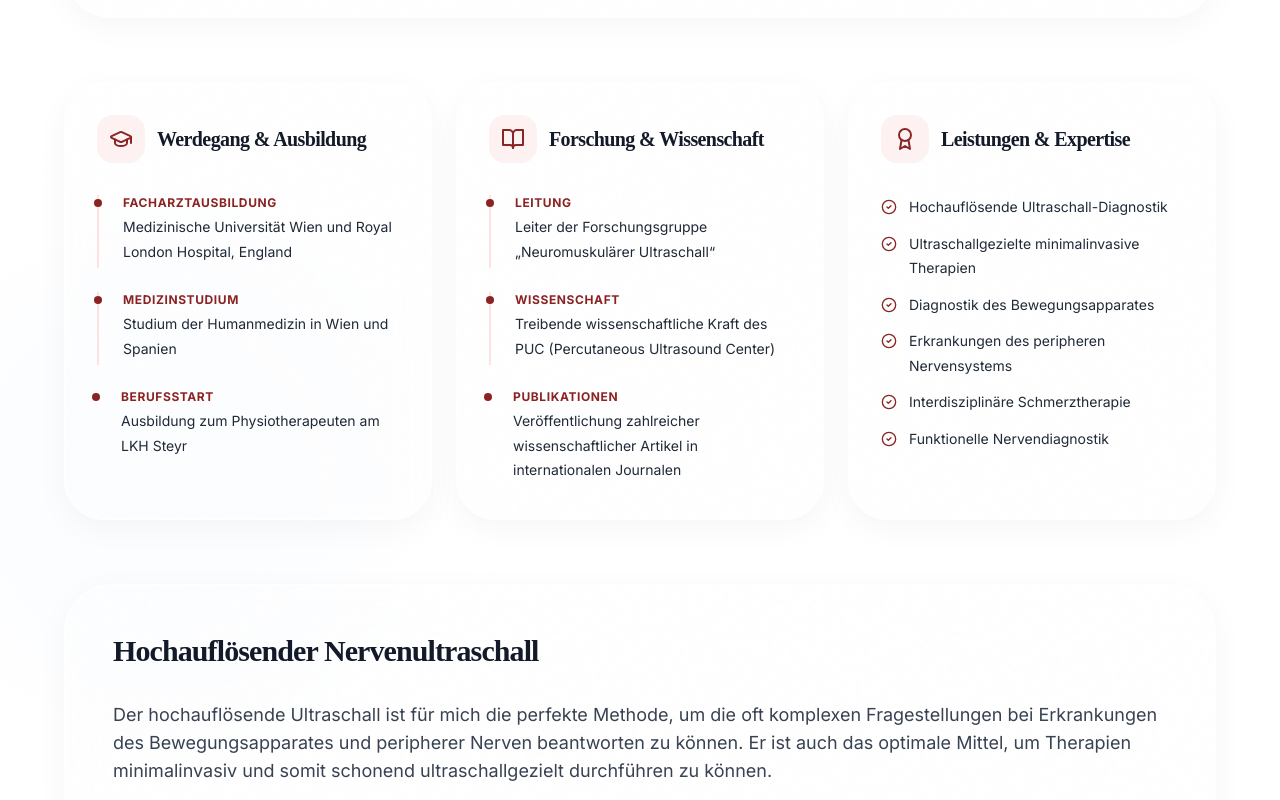
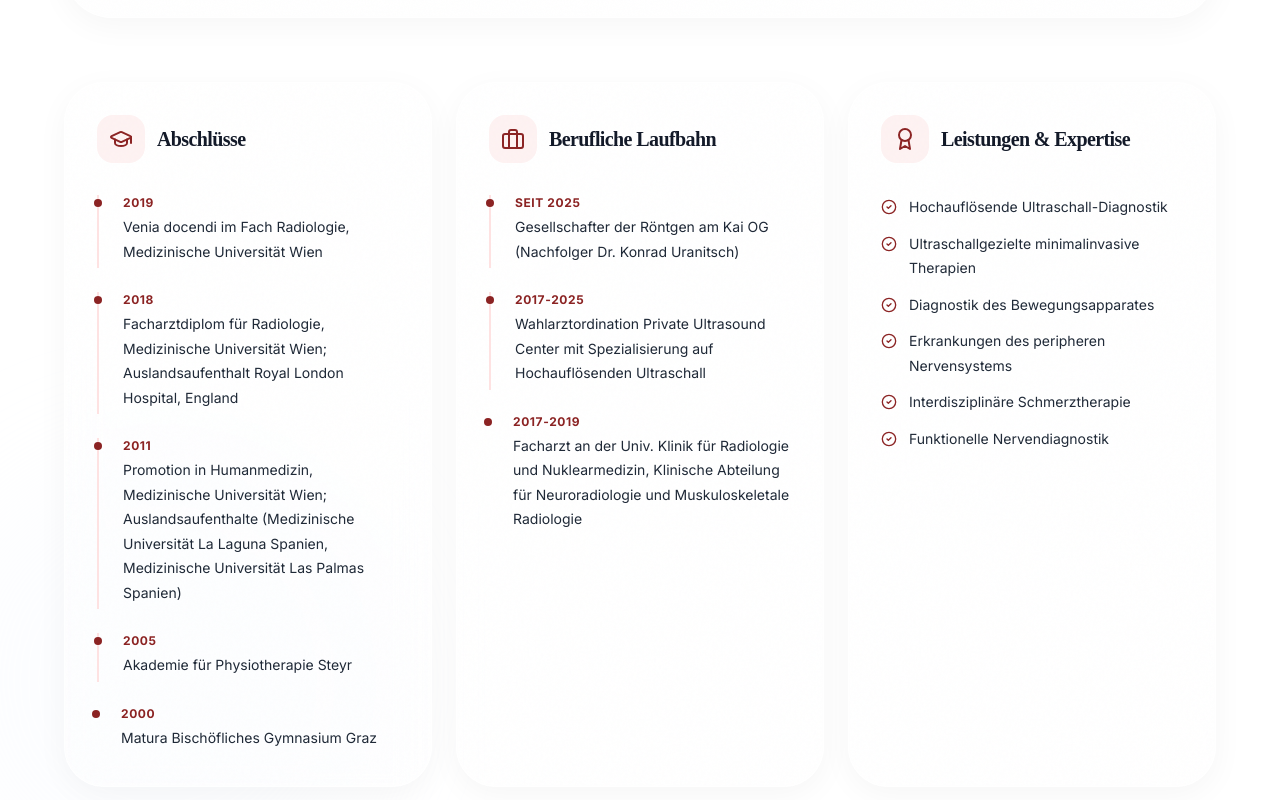
Before and after one commit to drpeterkalmar/roentgen-am-kai-homepage, a React (Vite) app: page /unser-team/dr-georg-riegler in a window 1280 px wide. Shown: the part 960-1760 px from the top of the page. Built offline with nearby package versions, Linux system fonts and the light colour scheme; a web font is replaced by a local one.

Commit message:
Update Dr. Georg Riegler: Abschlüsse & Berufliche Laufbahn

```diff
--- a/src/pages/RieglerPage.jsx
+++ b/src/pages/RieglerPage.jsx
@@ -6,23 +6,25 @@ import { Link } from 'react-router-dom';
 const RieglerPage = () => {
   const sections = [
     {
-      title: "Werdegang & Ausbildung",
+      title: "Abschlüsse",
       icon: <GraduationCap className="text-[#8B2323]" size={24} />,
       items: [
-        { date: "Facharztausbildung", text: "Medizinische Universität Wien und Royal London Hospital, England" },
-        { date: "Medizinstudium", text: "Studium der Humanmedizin in Wien und Spanien" },
-        { date: "Berufsstart", text: "Ausbildung zum Physiotherapeuten am LKH Steyr" }
+        { date: "2019", text: "Venia docendi im Fach Radiologie, Medizinische Universität Wien" },
+        { date: "2018", text: "Facharztdiplom für Radiologie, Medizinische Universität Wien; Auslandsaufenthalt Royal London Hospital, England" },
+        { date: "2011", text: "Promotion in Humanmedizin, Medizinische Universität Wien; Auslandsaufenthalte (Medizinische Universität La Laguna Spanien, Medizinische Universität Las Palmas Spanien)" },
+        { date: "2005", text: "Akademie für Physiotherapie Steyr" },
+        { date: "2000", text: "Matura Bischöfliches Gymnasium Graz" }
       ]
     },
     {
-      title: "Forschung & Wissenschaft",
-      icon: <BookOpen className="text-[#8B2323]" size={24} />,
+      title: "Berufliche Laufbahn",
+      icon: <Briefcase className="text-[#8B2323]" size={24} />,
       items: [
-        { date: "Leitung", text: "Leiter der Forschungsgruppe „Neuromuskulärer Ultraschall“" },
-        { date: "Wissenschaft", text: "Treibende wissenschaftliche Kraft des PUC (Percutaneous Ultrasound Center)" },
-        { date: "Publikationen", text: "Veröffentlichung zahlreicher wissenschaftlicher Artikel in internationalen Journalen" }
+        { date: "Seit 2025", text: "Gesellschafter der Röntgen am Kai OG (Nachfolger Dr. Konrad Uranitsch)" },
+        { date: "2017-2025", text: "Wahlarztordination Private Ultrasound Center mit Spezialisierung auf Hochauflösenden Ultraschall" },
+        { date: "2017-2019", text: "Facharzt an der Univ. Klinik für Radiologie und Nuklearmedizin, Klinische Abteilung für Neuroradiologie und Muskuloskeletale Radiologie" }
       ]
-    }
+    },
   ];
 
   const expertises = [
```
